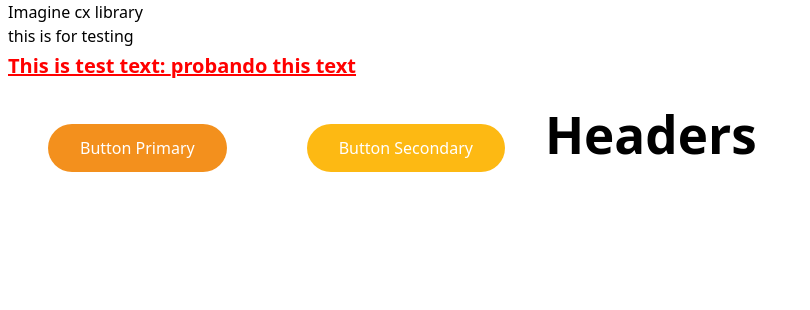
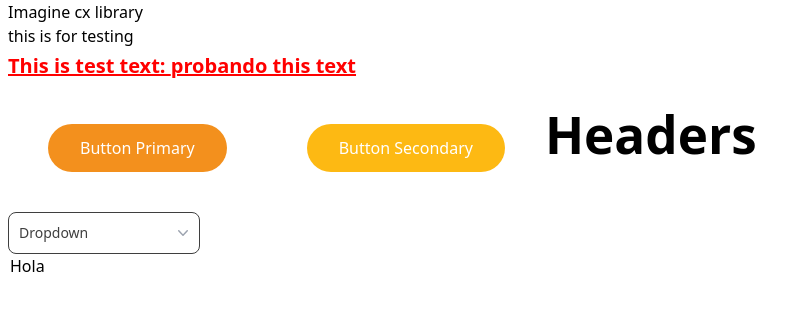
Before and after one commit to Imagine-CX/imaginecx-library, a React (Vite) app: page / in a window 1280 px wide. Shown: the top 310 px of the page, without its empty margins (0-810 px from the left). Built offline with nearby package versions, Linux system fonts and the light colour scheme.

Commit message:
adding selects components

```diff
--- a/src/App.tsx
+++ b/src/App.tsx
@@ -1,4 +1,4 @@
-import { Button, Header } from './components';
+import { Button, Dropdown, Header } from './components';
 import { Helloworld } from './components/HelloWorld';
 
 function App() {
@@ -10,6 +10,10 @@ function App() {
       <Button text="Button Primary" color="icx-btn-primary" />
       <Button text="Button Secondary" color="icx-btn-secondary" />
       <Header text="Headers" variant="h1" />
+      <br />
+      <Dropdown title="Dropdown">
+        <option value="1">Hola</option>
+      </Dropdown>
     </div>
   );
 }
--- /dev/null
+++ b/src/components/Selects/Dropdown.tsx
@@ -0,0 +1,32 @@
+export interface IDropdown {
+  title: string;
+  children: JSX.Element;
+}
+
+export const Dropdown = ({ children, title }: IDropdown) => {
+  return (
+    <div className="icx-relative icx-inline-block icx-text-left">
+      <div>
+        <button
+          type="button"
+          className="icx-text-sm icx-text-disable-200 icx-bg-neutral-100 icx-border icx-border-disable-200 icx-rounded-[0.5rem] icx-p-2.5 icx-min-w-[12rem] icx-flex icx-justify-between icx-items-center icx-gap-x-1.5 "
+        >
+          {title}
+          <svg
+            className="icx--mr-1 icx-h-5 icx-w-5 icx-text-gray-400"
+            viewBox="0 0 20 20"
+            fill="currentColor"
+            aria-hidden="true"
+          >
+            <path
+              fill-rule="evenodd"
+              d="M5.23 7.21a.75.75 0 011.06.02L10 11.168l3.71-3.938a.75.75 0 111.08 1.04l-4.25 4.5a.75.75 0 01-1.08 0l-4.25-4.5a.75.75 0 01.02-1.06z"
+              clip-rule="evenodd"
+            />
+          </svg>
+        </button>
+      </div>
+      {children}
+    </div>
+  );
+};
--- /dev/null
+++ b/src/components/Selects/index.ts
@@ -0,0 +1 @@
+export * from './Dropdown';
--- a/src/components/index.ts
+++ b/src/components/index.ts
@@ -3,3 +3,4 @@ export * from './Btns';
 export * from './Headers';
 export type { IHelloWorld } from './HelloWorld';
 export { Helloworld } from './HelloWorld';
+export * from './Selects';
--- a/tailwind.config.js
+++ b/tailwind.config.js
@@ -25,7 +25,10 @@ export default {
           400: '#383838',
           500: '#000000',
         },
-        fondo: '#242424',
+        disable: {
+          100: '#CECECE',
+          200: '#3F3F3F',
+        },
       },
     },
   },
```
